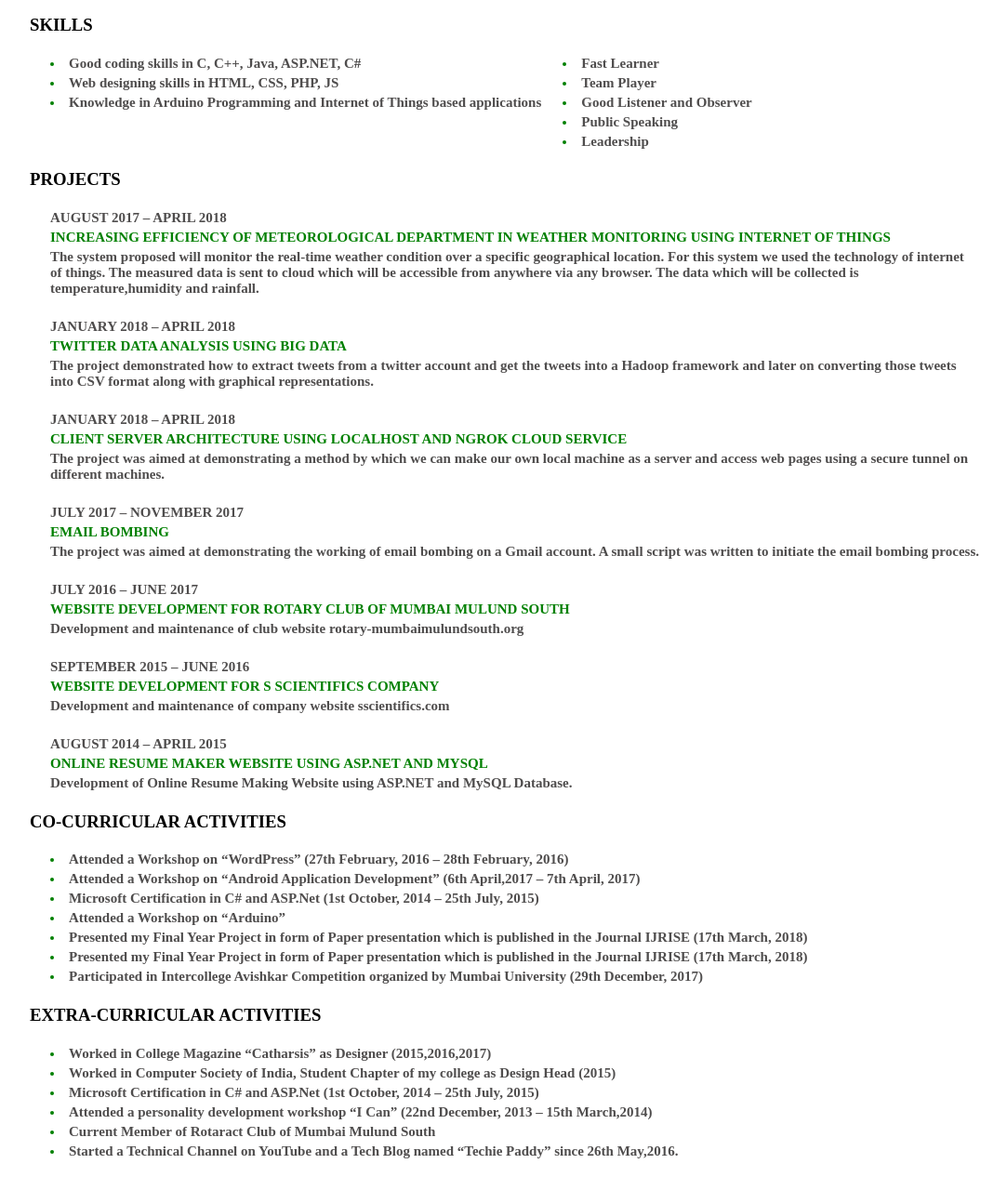
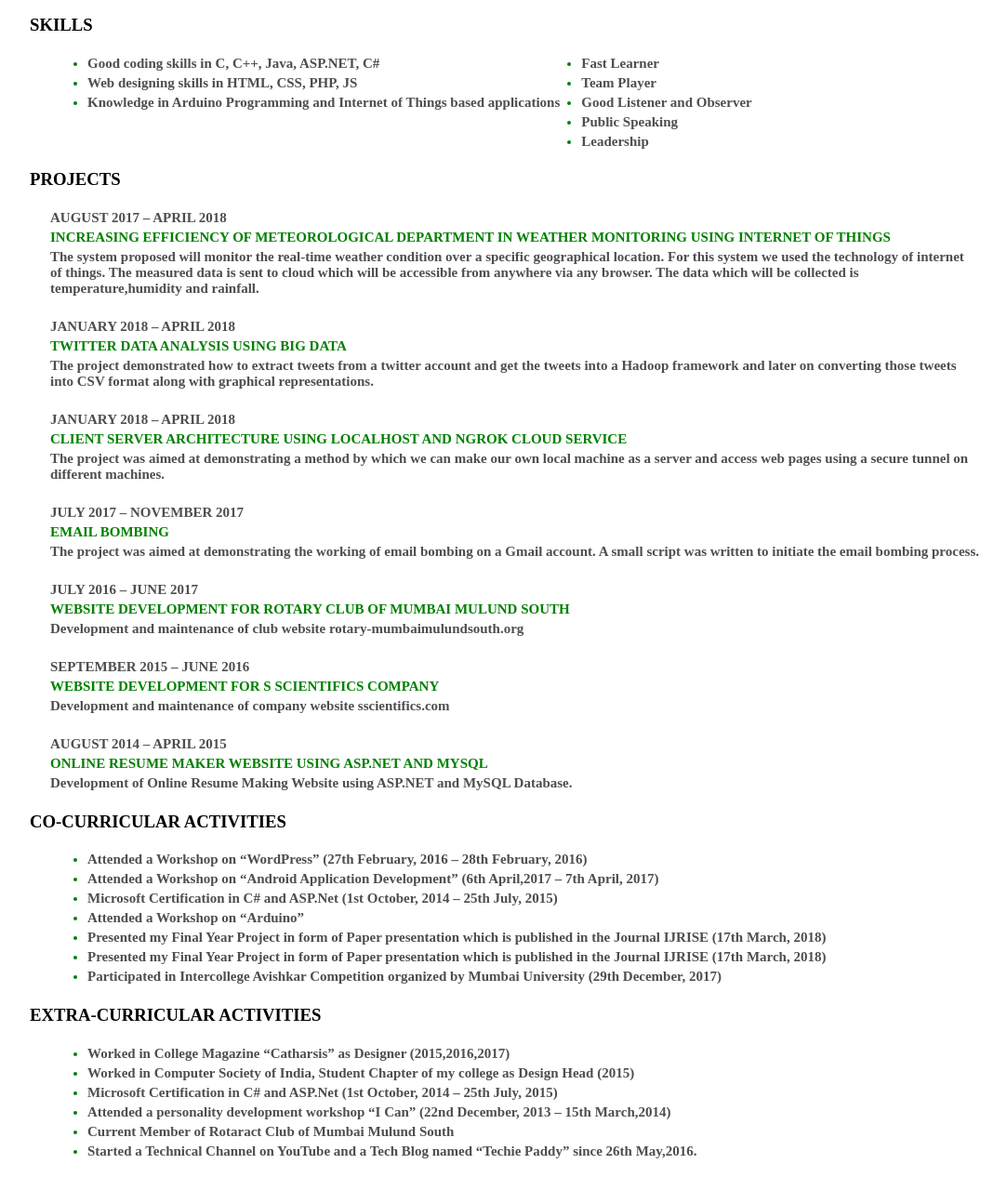
Before and after one commit to noelpadgaonkar/noelpadgaonkar.github.io, a plain HTML site: page index.html in a window 1280 px wide. Shown: the part 868-2134 px from the top of the page at 93% size, without its empty margins (96-1179 px from the left). Drawn offline with Linux system fonts and the light colour scheme.

Commit message:
Alignment Issue Fixed

```diff
--- a/index.html
+++ b/index.html
@@ -95,6 +95,7 @@
     </table>
 
     <h3>SKILLS</h3>
+    <ul class="a">
     <table>
         <tr>
             <td class="skills"><li><span class="point">Good coding skills in C, C++, Java, ASP.NET, C#</span></li></td>
@@ -117,6 +118,7 @@
             <td><li><span class="point">Leadership</span></li></td>
         </tr>
     </table>
+    </ul>
 
     <h3>PROJECTS</h3>
     <table>
@@ -206,6 +208,7 @@
     </table>
 
     <h3>CO-CURRICULAR ACTIVITIES</h3>
+    <ul class="a">
     <table>
         <tr>
             <td class="skills"><li><span class="point">Attended a Workshop on “WordPress” (27th February, 2016 – 28th February, 2016)</span></li></td>
@@ -229,8 +232,10 @@
             <td><li><span class="point">Participated in Intercollege Avishkar Competition organized by Mumbai University (29th December, 2017)</span></li></td>
         </tr>
     </table>
+    </ul>
 
     <h3>EXTRA-CURRICULAR ACTIVITIES</h3>
+    <ul class="a">
     <table>
         <tr>
             <td class="skills"><li><span class="point">Worked in College Magazine “Catharsis” as Designer (2015,2016,2017)</span></li></td>
@@ -251,6 +256,7 @@
             <td><li><span class="point">Started a Technical Channel on YouTube and a Tech Blog named “Techie Paddy” since 26th May,2016.</span></li></td>
         </tr>
     </table>
+    </ul>
     </div>
 </body>
 </html>
```
